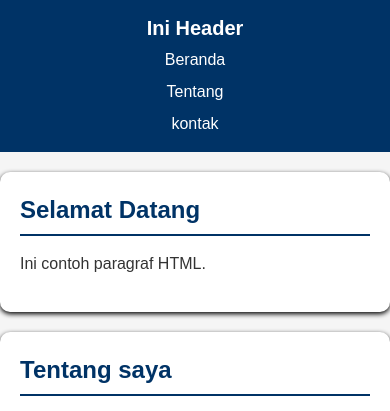
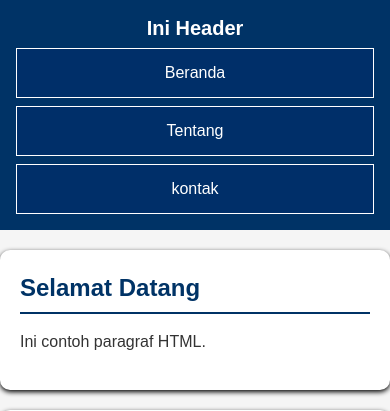
Before and after one commit to Redia-pdf/2511500027-PWD-GB1J-2526O, a PHP site: page /pertemuan-04/index.html in a window 390 px wide. Shown: the top 411 px of the page. Run offline with PHP 8.4, Linux system fonts and the light colour scheme.

Commit message:
update pertemuan-04

```diff
--- a/pertemuan-04/style.css
+++ b/pertemuan-04/style.css
@@ -155,6 +155,13 @@
               gap: 8px;
               margin: 8px 0 0;
             }
+            header li a {
+              display: block;
+              padding: 12px 14px;
+              border: 1px solid rgba(255,255,255,35);
+              background:rgba(0, 0, 0, .08);
+              backdrop-filter: saturate(120%);
+            }
         }
         footer {
           background: #222;
```
Also changed, not shown: pertemuan-04/README.md.
